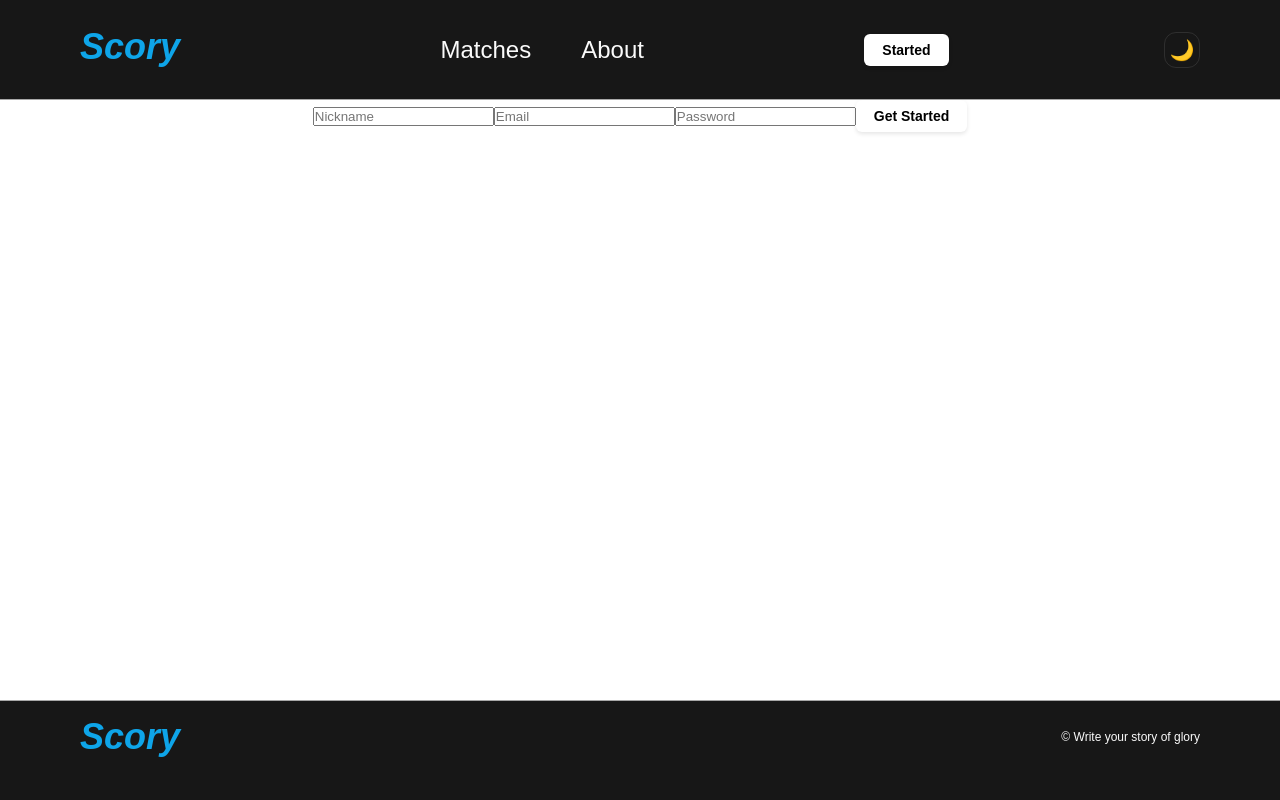
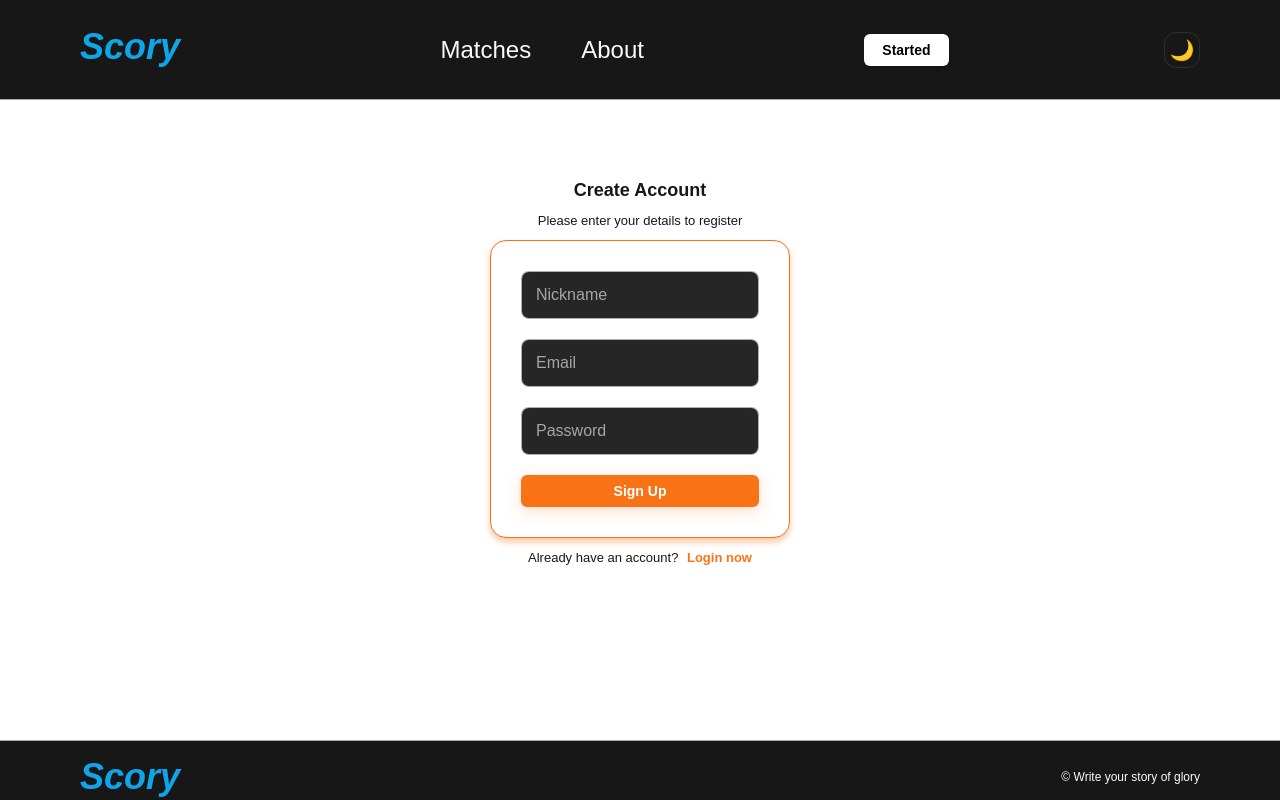
Before and after one commit to shulsergio/scory, a Next.js app: page /register in a window 1280 px wide. Built offline with nearby package versions, Linux system fonts and the light colour scheme; no server answers.

Commit message:
edit login/signup

```diff
--- a/src/app/register/page.tsx
+++ b/src/app/register/page.tsx
@@ -1,11 +1,16 @@
 import RegisterForm from "@/components/RegisterForm/RegisterForm";
-// import css from "./Register.module.css";
+import css from "./register.module.css";
+import Link from "next/link";
 
 export default function Register() {
   return (
-    <div>
-      {/* <h1 className={css.title}>Scory</h1> */}
+    <div className={css.main}>
+      <h1 className={css.title}>Create Account</h1>
+      <p className={css.text}>Please enter your details to register</p>
       <RegisterForm />
+      <p className={css.text}>
+        Already have an account? <Link href="/signIn">Login now</Link>
+      </p>
     </div>
   );
 }
--- /dev/null
+++ b/src/app/register/register.module.css
@@ -0,0 +1,39 @@
+.main {
+  width: 100%;
+  min-height: 80vh;
+  display: flex;
+  flex-direction: column;
+  align-items: center;
+  padding-top: 10vh;
+  gap: 12px;
+}
+.title {
+  font-family: var(--font-family-Kanit);
+  color: var(--text-main);
+  /* padding-bottom: 10px; */
+
+  font-size: 18px;
+  text-align: center;
+  /* text-transform: uppercase; */
+}
+.text {
+  color: var(--text-main);
+  /* padding: 10px 0; */
+
+  font-size: 13px;
+  /* font-style: italic; */
+  text-align: center;
+}
+
+.text a {
+  color: var(--primary-500);
+  font-weight: 600;
+  text-decoration: none;
+  transition: color 0.3s ease;
+  margin-left: 5px;
+}
+
+.text a:hover {
+  color: var(--primary-100);
+  text-decoration: dashed underline;
+}
--- /dev/null
+++ b/src/app/signIn/signin.module.css
@@ -0,0 +1,39 @@
+.main {
+  width: 100%;
+  min-height: 80vh;
+  display: flex;
+  flex-direction: column;
+  align-items: center;
+  padding-top: 10vh;
+  gap: 12px;
+}
+.title {
+  font-family: var(--font-family-Kanit);
+  color: var(--text-main);
+  /* padding-bottom: 10px; */
+
+  font-size: 18px;
+  text-align: center;
+  /* text-transform: uppercase; */
+}
+.text {
+  color: var(--text-main);
+  /* padding: 10px 0; */
+
+  font-size: 13px;
+  /* font-style: italic; */
+  text-align: center;
+}
+
+.text a {
+  color: var(--primary-500);
+  font-weight: 600;
+  text-decoration: none;
+  transition: color 0.3s ease;
+  margin-left: 5px;
+}
+
+.text a:hover {
+  color: var(--primary-100);
+  text-decoration: dashed underline;
+}
--- a/src/components/ButtonBox/ButtonBox.module.css
+++ b/src/components/ButtonBox/ButtonBox.module.css
@@ -13,6 +13,20 @@
   font-family: inherit;
 }
 
+.primary {
+  background-color: var(--primary-500);
+  color: var(--btn-text);
+  border: none;
+  box-shadow: 0 4px 15px rgba(255, 144, 65, 0.3);
+  transition: all 0.3s ease;
+}
+
+.primary:hover {
+  background-color: var(--primary-900);
+  transform: translateY(-1px);
+  box-shadow: 0 4px 15px rgba(255, 144, 65, 0.5);
+}
+
 /* Вариант White (CodeHype style) */
 .white {
   background-color: #ffffff;
@@ -25,6 +39,7 @@
   transform: translateY(-1px);
   box-shadow: 0 4px 12px rgba(255, 255, 255, 0.1);
 }
+
 .transparent {
   background-color: transparent;
   border: 1px solid rgba(255, 255, 255, 0.1);
--- a/src/components/RegisterForm/RegisterForm.module.css
+++ b/src/components/RegisterForm/RegisterForm.module.css
@@ -0,0 +1,34 @@
+.form {
+  display: flex;
+  flex-direction: column;
+  gap: 20px;
+  width: 100%;
+  max-width: 300px;
+  margin: 0 auto;
+  padding: 30px;
+  background-color: var(--bg-card);
+  border-radius: 16px;
+  border: 1px solid var(--primary-500);
+  box-shadow: 0 4px 6px 0px rgba(249, 115, 22, 0.4);
+}
+
+.input {
+  width: 100%;
+  padding: 14px;
+  background: var(--input-bg);
+  border: 1px solid var(--border-subtle);
+  border-radius: 8px;
+  color: var(--text-main);
+  font-size: 16px;
+  outline: none;
+  transition: all 0.3s ease;
+}
+.input:focus {
+  border-color: var(--primary-500);
+  box-shadow: 0 0 8px rgba(249, 115, 22, 0.3);
+  background: transparent;
+}
+.input::placeholder {
+  color: var(--text-secondary);
+  opacity: 0.6;
+}
--- a/src/components/RegisterForm/RegisterForm.tsx
+++ b/src/components/RegisterForm/RegisterForm.tsx
@@ -37,10 +37,10 @@ export default function RegisterForm() {
       <ButtonBox
         option="button"
         type="submit"
-        variant="white"
+        variant="primary"
         disabled={isPending}
       >
-        {isPending ? "Loading..." : "Get Started"}
+        {isPending ? "Loading..." : "Sign Up"}
       </ButtonBox>
     </form>
   );
--- a/src/components/SignInForm/SignInForm.module.css
+++ b/src/components/SignInForm/SignInForm.module.css
@@ -3,8 +3,13 @@
   flex-direction: column;
   gap: 20px;
   width: 100%;
-  max-width: 400px;
+  max-width: 300px;
   margin: 0 auto;
+  padding: 30px;
+  background-color: var(--bg-card);
+  border-radius: 16px;
+  border: 1px solid var(--primary-500);
+  box-shadow: 0 4px 6px 0px rgba(249, 115, 22, 0.4);
 }
 
 .inputGroup {
@@ -14,24 +19,30 @@
 .input {
   width: 100%;
   padding: 14px;
-  background: rgba(255, 255, 255, 0.05);
-  border: 1px solid rgba(255, 255, 255, 0.1);
+  background: var(--input-bg);
+  border: 1px solid var(--border-subtle);
   border-radius: 8px;
-  color: #fff;
+  color: var(--text-main);
   font-size: 16px;
   outline: none;
-  transition: border-color 0.2s;
+  transition: all 0.3s ease;
 }
-
 .input:focus {
-  border-color: rgba(255, 255, 255, 0.4);
+  border-color: var(--primary-500);
+  box-shadow: 0 0 8px rgba(249, 115, 22, 0.3);
+  background: transparent;
+}
+.input::placeholder {
+  color: var(--text-secondary);
+  opacity: 0.6;
 }
 
 .errorMessage {
-  background: rgba(255, 77, 77, 0.1);
-  border-left: 4px solid #ff4d4d;
-  color: #ff4d4d;
-  padding: 10px;
+  background: rgba(122, 36, 6, 0.1);
+  border-left: 4px solid var(--primary-500);
+  color: var(--primary-500);
+  padding: 12px;
   font-size: 14px;
   border-radius: 4px;
+  font-weight: 500;
 }
--- a/src/components/SignInForm/SignInForm.tsx
+++ b/src/components/SignInForm/SignInForm.tsx
@@ -47,7 +47,7 @@ export default function SignInForm() {
       <ButtonBox
         option="button"
         type="submit"
-        variant="white"
+        variant="primary"
         disabled={isPending}
       >
         {isPending ? "Logging in..." : "OK!!!"}
```
Also changed, not shown: src/app/signIn/page.tsx (+8 -2 lines).
